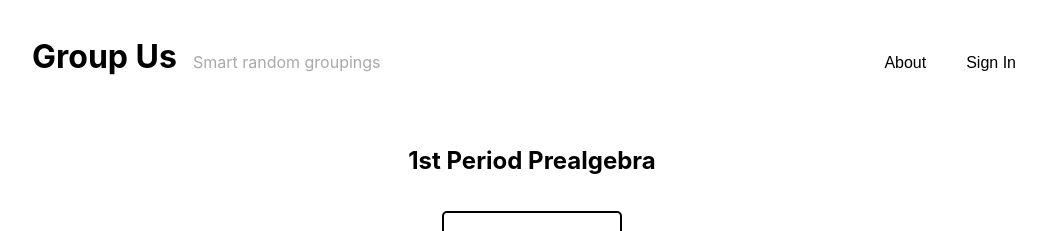
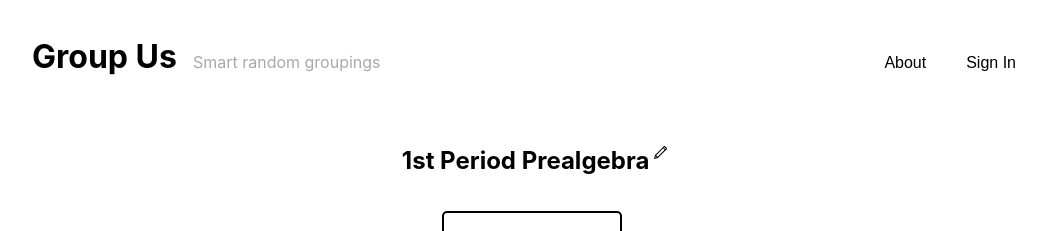
Before and after one commit to TylerAuer/groups, a React (Create React App) app: page / in a window 1280 px wide. Shown: the top 231 px of the page, without its empty margins (108-1171 px from the left). Built offline with nearby package versions, Linux system fonts and the light colour scheme.

Commit message:
add edit icon to student names and section title

```diff
--- a/src/components/Controls.js
+++ b/src/components/Controls.js
@@ -1,8 +1,12 @@
 /** @jsx jsx */
+import React, { useState } from 'react';
 import { css, jsx } from '@emotion/core';
 import LargeBtn from './buttons/LargeBtn';
+import EditIcon from './EditIcon';
 
 const Controls = ({ title }) => {
+  const [sectionName, setSectionname] = useState({ title });
+
   const titleCss = css`
     text-align: center;
   `;
@@ -14,7 +18,11 @@ const Controls = ({ title }) => {
 
   return (
     <section id="controls">
-      <h2 css={titleCss}>{title}</h2>
+      <h2 css={titleCss}>
+        {title}
+        <EditIcon />
+      </h2>
+
       <div css={btnListCss}>
         <LargeBtn text="Generate" onClick={null} />
       </div>
--- /dev/null
+++ b/src/components/EditIcon.js
@@ -0,0 +1,16 @@
+/** @jsx jsx */
+import { css, jsx } from '@emotion/core';
+import svg from '../img/edit.svg';
+
+const EditIcon = (onClick) => {
+  const svgCss = css`
+    display: inline-block;
+    height: 0.8rem;
+    width: auto;
+    transform: translate(5px, -10px);
+  `;
+
+  return <img css={svgCss} src={svg} alt="Edit" />;
+};
+
+export default EditIcon;
--- a/src/components/StudentList.js
+++ b/src/components/StudentList.js
@@ -1,6 +1,7 @@
 import React from 'react';
 import Bar from './Bar';
 import TextOnlyBtn from './buttons/TextOnlyBtn';
+import EditIcon from './EditIcon';
 
 const StudentList = ({ students }) => {
   return (
@@ -11,6 +12,7 @@ const StudentList = ({ students }) => {
           <Bar key={s.id}>
             <div>
               {s.id + 1} - {s.name}
+              <EditIcon />
             </div>
             <div>
               <TextOnlyBtn onClick={null} text="Delete" />
```
Also changed, not shown: src/img/edit.svg (added).
